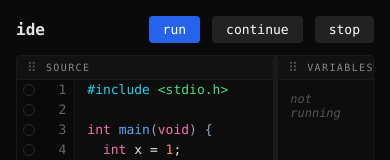
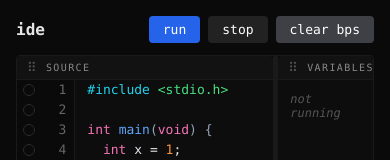
Before and after one commit to fabioibanez/ide, a Next.js app: page / in a window 390 px wide. Shown: the top 160 px of the page. Built offline with nearby package versions, Linux system fonts and the light colour scheme.

Commit message:
feat: step over/in/out + clear breakpoints in header

```diff
--- a/components/IdeHeader.tsx
+++ b/components/IdeHeader.tsx
@@ -2,22 +2,56 @@
 
 import { Btn } from './Btn';
 
-export function IdeHeader(props: {
+export type IdeHeaderProps = {
   isRunning: boolean;
-  isStopped: boolean;
+  isPaused: boolean;
   onRun: () => void;
+  onStop: () => void;
   onContinue: () => void;
-  onStop: () => void;
-}) {
-  const { isRunning, isStopped, onRun, onContinue, onStop } = props;
+  onStepOver: () => void;
+  onStepIn: () => void;
+  onStepOut: () => void;
+  onClearBreakpoints: () => void;
+};
+
+export function IdeHeader(props: IdeHeaderProps) {
+  const {
+    isRunning,
+    isPaused,
+    onRun,
+    onStop,
+    onContinue,
+    onStepOver,
+    onStepIn,
+    onStepOut,
+    onClearBreakpoints,
+  } = props;
 
   return (
-    <header style={{ display: 'flex', alignItems: 'center', gap: 12 }}>
+    <header style={{ display: 'flex', alignItems: 'center', gap: 8 }}>
       <h1 style={{ margin: 0, fontSize: 16, fontWeight: 600 }}>ide</h1>
       <div style={{ flex: 1 }} />
-      <Btn label={isRunning ? 'running…' : 'run'} onClick={onRun} disabled={isRunning} color="#2563eb" />
-      <Btn label="continue" onClick={onContinue} disabled={!isStopped} color="#16a34a" />
+      <Btn
+        label={isRunning ? 'running…' : 'run'}
+        onClick={onRun}
+        disabled={isRunning}
+        color="#2563eb"
+      />
       <Btn label="stop" onClick={onStop} disabled={!isRunning} color="#7f1d1d" />
+      {isPaused && (
+        <>
+          <Btn label="continue" onClick={onContinue} color="#16a34a" />
+          <Btn label="step over" onClick={onStepOver} color="#334155" />
+          <Btn label="step in" onClick={onStepIn} color="#334155" />
+          <Btn label="step out" onClick={onStepOut} color="#334155" />
+        </>
+      )}
+      <Btn
+        label="clear bps"
+        onClick={onClearBreakpoints}
+        disabled={isRunning && !isPaused}
+        color="#3f3f46"
+      />
     </header>
   );
 }
```
